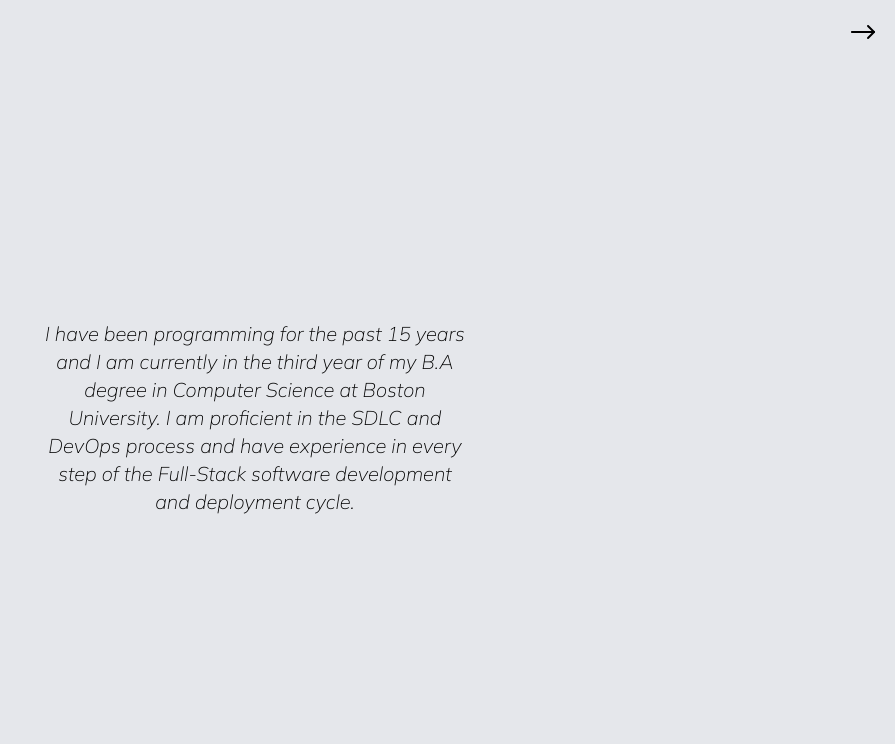
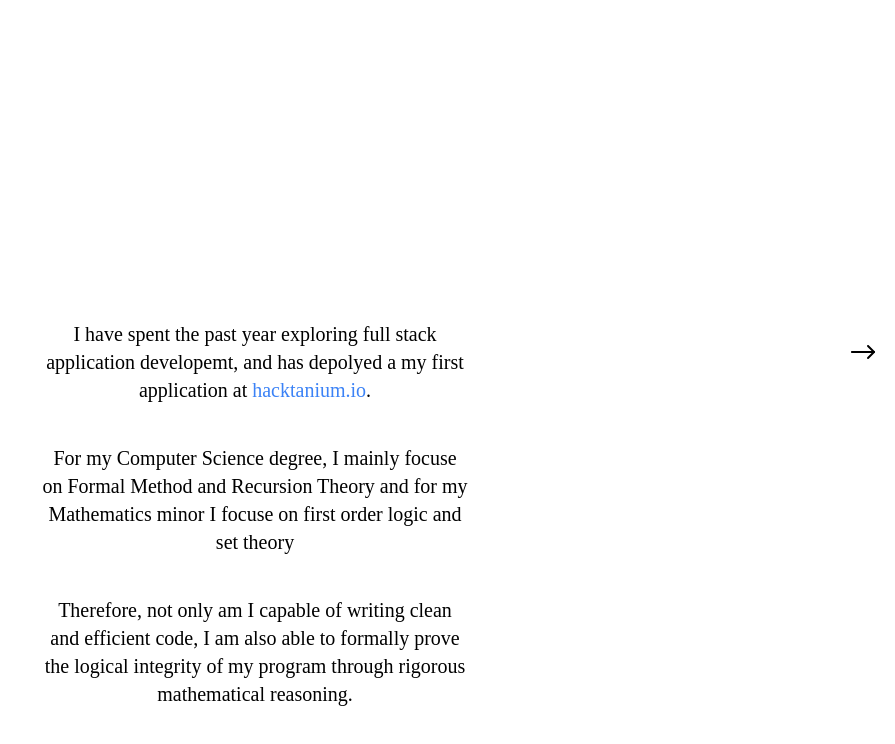
Before and after one commit to CygnusBorjigi/personal-website, a React (Create React App) app: page /summary in a window 1280 px wide. Shown: the top 744 px of the page, without its empty margins (385-1280 px from the left). Built offline with nearby package versions, Linux system fonts and the light colour scheme.

Commit message:
change font, modify summary page, add summary background file
todo: implement summary background

```diff
--- a/public/index.html
+++ b/public/index.html
@@ -13,7 +13,7 @@
     <link rel="manifest" href="%PUBLIC_URL%/manifest.json" />
     <link rel="preconnect" href="https://fonts.googleapis.com">
     <link rel="preconnect" href="https://fonts.gstatic.com" crossorigin>
-    <link href="https://fonts.googleapis.com/css2?family=Mulish:ital,wght@1,200&family=Patrick+Hand&family=Sacramento&display=swap" rel="stylesheet">
+    <link href="https://fonts.googleapis.com/css2?family=Josefin+Slab:wght@200&family=Playfair+Display+SC&family=Zilla+Slab:ital,wght@1,300&display=swap" rel="stylesheet">
     <title>Cygnus Wang</title>
   </head>
   <body>
--- /dev/null
+++ b/src/component/3dModels/SummaryBackground.jsx
@@ -0,0 +1,34 @@
+import React from 'react';
+import { Canvas } from 'react-three-fiber';
+
+import OrbitBox from './OrbitBox.js';
+
+const SummaryBackground = () => {
+	return(
+		<Canvas camera={ { position:[0, 20, 0] } }>
+			<pointLight color='white' intensity={5} position={[0, 0, 0]} />
+
+			<OrbitBox plain={ surface } radius={8} orbitSpeed={1} rotationSpeed={2} center={ leftRingPosition } />
+			<OrbitBox plain={ surface } radius={8} orbitSpeed={2} rotationSpeed={2} center={ leftRingPosition } />
+			<OrbitBox plain={ surface } radius={8} orbitSpeed={3} rotationSpeed={2} center={ leftRingPosition } />
+			<OrbitBox plain={ surface } radius={8} orbitSpeed={4} rotationSpeed={2} center={ leftRingPosition } />
+			<OrbitBox plain={ surface } radius={8} orbitSpeed={5} rotationSpeed={2} center={ leftRingPosition } />
+			<OrbitBox plain={ surface } radius={8} orbitSpeed={6} rotationSpeed={2} center={ leftRingPosition } />
+			<OrbitBox plain={ surface } radius={8} orbitSpeed={7} rotationSpeed={2} center={ leftRingPosition } />
+			<OrbitBox plain={ surface } radius={8} orbitSpeed={8} rotationSpeed={2} center={ leftRingPosition } />
+			<OrbitBox plain={ surface } radius={8} orbitSpeed={9} rotationSpeed={2} center={ leftRingPosition } />
+
+			<OrbitBox plain={ surface } radius={6} orbitSpeed={-1} rotationSpeed={2} center={ leftRingPosition } />
+			<OrbitBox plain={ surface } radius={6} orbitSpeed={-2} rotationSpeed={2} center={ leftRingPosition } />
+			<OrbitBox plain={ surface } radius={6} orbitSpeed={-3} rotationSpeed={2} center={ leftRingPosition } />
+			<OrbitBox plain={ surface } radius={6} orbitSpeed={-4} rotationSpeed={2} center={ leftRingPosition } />
+			<OrbitBox plain={ surface } radius={6} orbitSpeed={-5} rotationSpeed={2} center={ leftRingPosition } />
+			<OrbitBox plain={ surface } radius={6} orbitSpeed={-6} rotationSpeed={2} center={ leftRingPosition } />
+			<OrbitBox plain={ surface } radius={6} orbitSpeed={-7} rotationSpeed={2} center={ leftRingPosition } />
+			<OrbitBox plain={ surface } radius={6} orbitSpeed={-8} rotationSpeed={2} center={ leftRingPosition } />
+			<OrbitBox plain={ surface } radius={6} orbitSpeed={-9} rotationSpeed={2} center={ leftRingPosition } />
+		</Canvas>
+	);
+};
+
+export default SummaryBackground;
--- a/src/component/Education.jsx
+++ b/src/component/Education.jsx
@@ -9,14 +9,15 @@ const Education = () => {
 		navigate('/');
 	};
 	return (
-		<div className="fixed top-0 left-0 h-screen w-screen bg-gray-200">
+		<div className="fixed top-0 left-0 h-screen w-screen">
 			<div className="fixed right-0 mr-4 mt-4 h-8 w-8 z-10">
 				<img src={ rightArrow } alt={ 'back button' } onClick={() => handelClick()} />
 			</div>
 			<div className="fixed w-screen flex flex-col justify-center">
-				<h1 className="text-center mt-40 font-sacramento text-8xl">Boston University</h1>
-				<h1 className="text-center mt-40 font-sacramento text-6xl">B.A in Computer Science</h1>
-				<h1 className="text-center mt-40 font-sacramento text-4xl">Class of 2023</h1>
+				<h1 className="text-center mt-40 font-josefin text-8xl">Boston University</h1>
+				<h1 className="text-center mt-40 font-zilla text-6xl">B.A in Computer Science</h1>
+				<h1 className="text-center mt-40 font-zilla text-4xl">Minor in Mathematics</h1>
+				<h1 className="text-center mt-40 font-zilla text-4xl">Class of 2023</h1>
 			</div>
 			<div className='fixed top-0 left-0 h-screen w-screen -z-10'>
 				<RingBox surface={ 'xy' }/>
--- a/src/component/MainPage.jsx
+++ b/src/component/MainPage.jsx
@@ -2,7 +2,6 @@
 import React, { useState, useRef } from 'react';
 
 // import component
-import testData from '../static_file/text.json';
 import ThreeCubeOrbit from './3dModels/ThreeCubeOrbit.js';
 import TopNavBar from './bars/TopNavBars.jsx';
 import RightSideBar from './bars/RightSideBar.jsx';
@@ -11,11 +10,11 @@ import BottomBar from './bars/BottomNavBar.jsx';
 
 const MainPage = () => {
 	return(
-		<div className="w-screen h-screen fixed bg-gray-200">
+		<div className="w-screen h-screen fixed">
 			<TopNavBar />
 			<RightSideBar />
 			<LeftSideBar />
-			<h1 className="mt-40 text-center text-8xl font-sacramento">Cygnus Wang</h1>
+			<h1 className="mt-40 text-center text-8xl font-josefin">Cygnus Wang</h1>
 			<div className="static mt-0 w-3/5 h-3/5 mx-auto -z-50">
 				<ThreeCubeOrbit />
 			</div>
--- a/src/component/Summary.jsx
+++ b/src/component/Summary.jsx
@@ -8,15 +8,24 @@ const Summary = () => {
 		navigate('/');
 	};
 	return (
-		<div className="fixed top-0 left-0 h-screen w-screen bg-gray-200">
+		<div>
 			<div className="fixed right-0 mr-4 mt-4 h-8 w-8 z-10">
 				<img src={ rightArrow } alt={ 'back button' } onClick={() => handelClick()} />
 			</div>
-			<div className="fixed w-screen flex flex-rows justify-center">
-				<p className="mt-80 text-center text-xl basis-1/3 font-mulish">
-					I have been programming for the past 15 years and I am currently in the third year of my B.A degree in Computer Science at Boston University. I am proficient in the SDLC and DevOps process and have experience in every step of the Full-Stack software development and deployment cycle.
+				<p className="mt-80 text-center text-xl w-1/3 mx-auto font-zilla">
+					I have spent the past year exploring full stack application
+					developemt, and has depolyed a my first application at <a href="hacktanium.io" className="text-blue-500"> hacktanium.io</a>.
 				</p>
-			</div>
+				<p className="mt-10 text-center text-xl w-1/3 mx-auto font-zilla">
+					For my Computer Science degree, I mainly focuse on Formal Method
+					and Recursion Theory and for my Mathematics minor I focuse on
+					first order logic and set theory
+				</p>
+				<p className="mt-10 text-center text-xl w-1/3 mx-auto font-zilla">
+					Therefore, not only am I capable of writing clean and efficient code,
+					I am also able to formally prove the logical integrity of my program
+					through rigorous mathematical reasoning.
+				</p>
 		</div>
 	);
 };
--- a/src/component/buttons/NavButton.jsx
+++ b/src/component/buttons/NavButton.jsx
@@ -7,7 +7,7 @@ const NavButton = ( props ) => {
 	return(
 		<button
 			onClick={ func }
-			className="w-content h-8 mx-auto px-2 bg-gray-200 border-2 border-gray-300 rounded-md font-patrick-hand hover:bg-gray-500 text-xl"
+			className="w-content h-8 mx-auto px-2 bg-gray-200 border-2 border-gray-300 rounded-md font-playfair hover:bg-gray-500 text-xl"
 		>
 			{ text }
 		</button>
--- a/tailwind.config.js
+++ b/tailwind.config.js
@@ -8,9 +8,9 @@ module.exports = {
 	theme: {
 		extend: {
 			fontFamily: {
-				'patrick-hand': ['Patrick Hand', 'cursive'],
-				'sacramento': ['Sacramento', 'cursive'],
-				'mulish': ['Mulish', 'san-serif']
+				'josefin': ['Josefin Slab', 'serif'],
+				'playfair': ['Playfair Display SC', 'serif'],
+				'zilla': ['Zilla Slab', 'serif']
 			}
 		},
 
```
